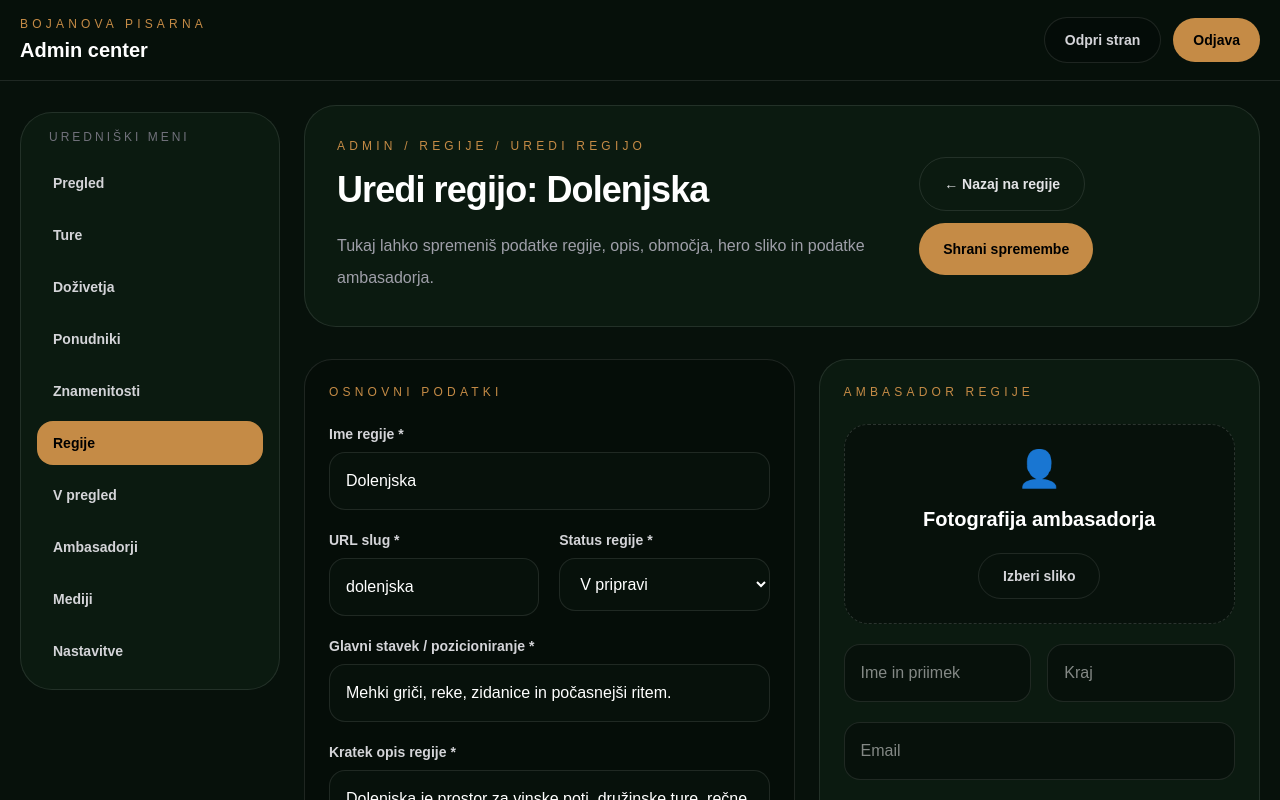
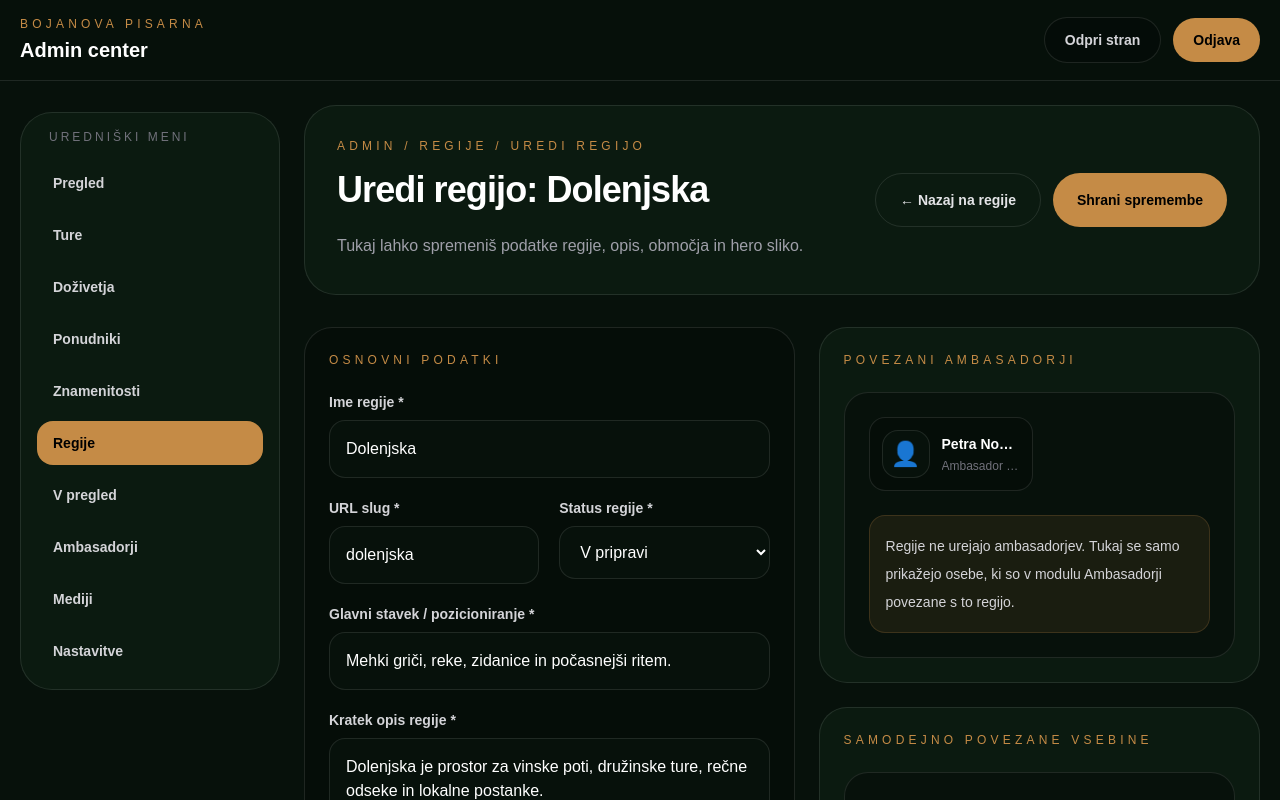
Before and after one commit to rabojan/bojan-on-bike-app, a Next.js app: page /admin/regije/dolenjska in a window 1280 px wide. Shown: the top 800 px of the page. Built offline with nearby package versions, Linux system fonts and the light colour scheme; sample sign-in values are in the browser's storage.

Commit message:
Remove ambassador editing from region edit page

```diff
--- a/app/admin/regije/[slug]/page.tsx
+++ b/app/admin/regije/[slug]/page.tsx
@@ -1,6 +1,34 @@
 import Link from "next/link";
 
 import AdminShell from "@/components/AdminShell";
+
+const regionAmbassadors: Record<
+  string,
+  { name: string; role: string; image?: string }[]
+> = {
+  stajerska: [
+    { name: "Bojan Ratej", role: "Ambasador regije" },
+    { name: "Ana Potočnik", role: "TOP ambasador regije" },
+  ],
+  koroska: [
+    { name: "Maja Kovač", role: "Ambasador regije" },
+  ],
+  gorenjska: [
+    { name: "Tomaž Zupan", role: "TOP ambasador regije" },
+  ],
+  primorska: [
+    { name: "Nina Furlan", role: "Ambasador regije" },
+  ],
+  notranjska: [
+    { name: "Rok Mlakar", role: "Ambasador regije" },
+  ],
+  dolenjska: [
+    { name: "Petra Novak", role: "Ambasador regije" },
+  ],
+  prekmurje: [
+    { name: "Matej Horvat", role: "Ambasador regije" },
+  ],
+};
 
 const regions = [
   {
@@ -106,8 +134,7 @@ export default async function EditRegionPage({
               Uredi regijo: {region.name}
             </h1>
             <p className="mt-5 max-w-3xl text-base leading-8 text-zinc-400">
-              Tukaj lahko spremeniš podatke regije, opis, območja, hero sliko
-              in podatke ambasadorja.
+              Tukaj lahko spremeniš podatke regije, opis, območja in hero sliko.
             </p>
           </div>
 
@@ -247,51 +274,55 @@ export default async function EditRegionPage({
           <div className="space-y-6">
             <section className="rounded-[28px] border border-white/10 bg-[#0b1a10] p-6">
               <p className="mb-6 text-xs uppercase tracking-[0.35em] text-[#c58b46]">
-                Ambasador regije
+                Povezani ambasadorji
               </p>
 
-              <div className="grid gap-5">
-                <div className="rounded-[24px] border border-dashed border-white/15 bg-[#07110b] p-6 text-center">
-                  <div className="text-4xl">👤</div>
-                  <h2 className="mt-4 text-xl font-black text-white">
-                    Fotografija ambasadorja
-                  </h2>
+              <div className="rounded-[24px] border border-white/10 bg-[#07110b] p-6">
+                <div className="grid gap-3 sm:grid-cols-2">
+                  {(regionAmbassadors[region.slug] ?? []).length > 0 ? (
+                    (regionAmbassadors[region.slug] ?? []).map((ambassador) => (
+                      <div
+                        key={ambassador.name}
+                        className="flex items-center gap-3 rounded-2xl border border-white/10 bg-black/20 p-3"
+                      >
+                        <div className="flex h-12 w-12 shrink-0 items-center justify-center rounded-2xl border border-white/10 bg-[#07110b] text-2xl">
+                          {ambassador.image ? (
+                            <img
+                              src={ambassador.image}
+                              alt={ambassador.name}
+                              className="h-full w-full rounded-2xl object-cover"
+                            />
+                          ) : (
+                            "👤"
+                          )}
+                        </div>
 
-                  <label className="mt-5 inline-flex cursor-pointer rounded-full border border-white/10 px-6 py-3 text-sm font-bold text-zinc-300">
-                    Izberi sliko
-                    <input
-                      type="file"
-                      accept="image/jpeg,image/png,image/webp"
-                      className="hidden"
-                    />
-                  </label>
+                        <div className="min-w-0">
+                          <div className="truncate text-sm font-black text-white">
+                            {ambassador.name}
+                          </div>
+                          <div className="mt-1 truncate text-xs text-zinc-500">
+                            {ambassador.role}
+                          </div>
+                        </div>
+                      </div>
+                    ))
+                  ) : (
+                    <div className="rounded-2xl border border-white/10 bg-black/20 p-4 sm:col-span-2">
+                      <div className="text-sm font-black text-white">
+                        Ni povezanih ambasadorjev
+                      </div>
+                      <div className="mt-1 text-xs leading-5 text-zinc-500">
+                        Ambasadorje dodaš in povežeš v modulu Ambasadorji.
+                      </div>
+                    </div>
+                  )}
                 </div>
 
-                <div className="grid gap-4 md:grid-cols-2">
-                  <input
-                    className="w-full rounded-2xl border border-white/10 bg-[#07110b] px-4 py-4 text-white outline-none"
-                    placeholder="Ime in priimek"
-                  />
-                  <input
-                    className="w-full rounded-2xl border border-white/10 bg-[#07110b] px-4 py-4 text-white outline-none"
-                    placeholder="Kraj"
-                  />
+                <div className="mt-6 rounded-2xl border border-[#c58b46]/20 bg-[#c58b46]/10 p-4 text-sm leading-7 text-zinc-300">
+                  Regije ne urejajo ambasadorjev. Tukaj se samo prikažejo osebe,
+                  ki so v modulu Ambasadorji povezane s to regijo.
                 </div>
-
-                <input
-                  className="w-full rounded-2xl border border-white/10 bg-[#07110b] px-4 py-4 text-white outline-none"
-                  placeholder="Email"
-                />
-
-                <input
-                  className="w-full rounded-2xl border border-white/10 bg-[#07110b] px-4 py-4 text-white outline-none"
-                  placeholder="Telefon"
-                />
-
-                <textarea
-                  className="min-h-32 w-full rounded-2xl border border-white/10 bg-[#07110b] px-4 py-4 text-white outline-none"
-                  placeholder="Kratek opis ambasadorja"
-                />
               </div>
             </section>
 
```
